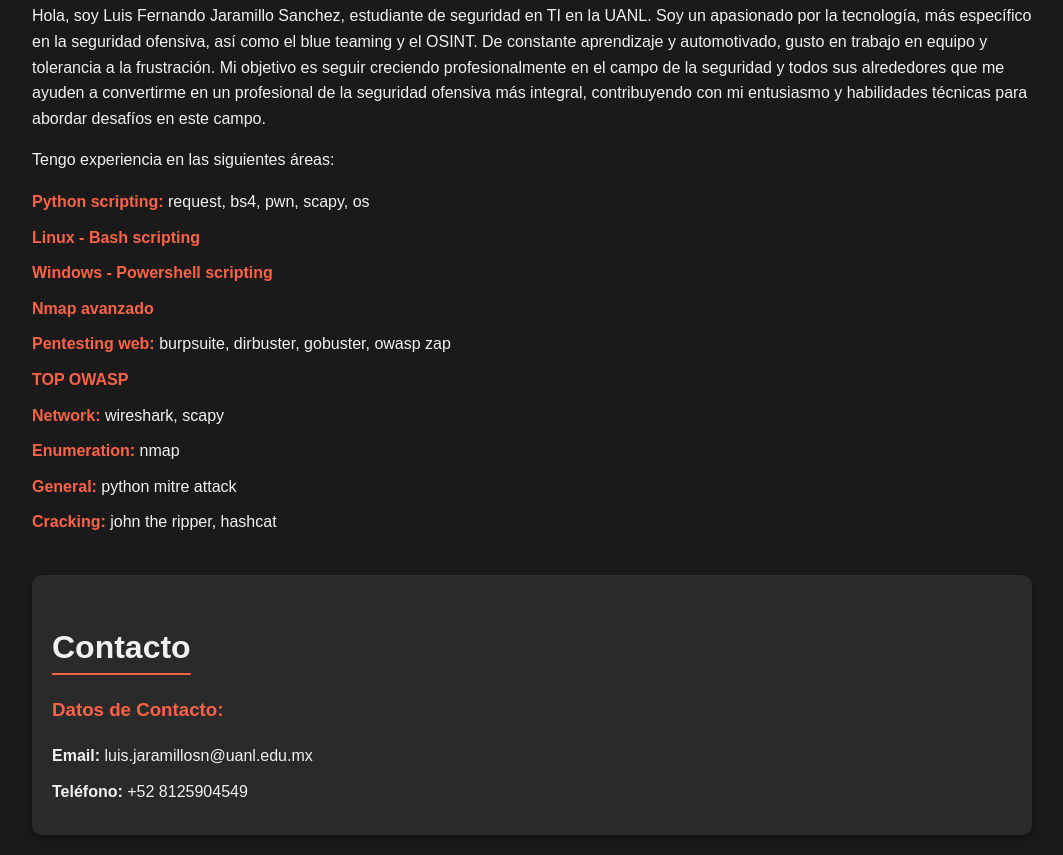
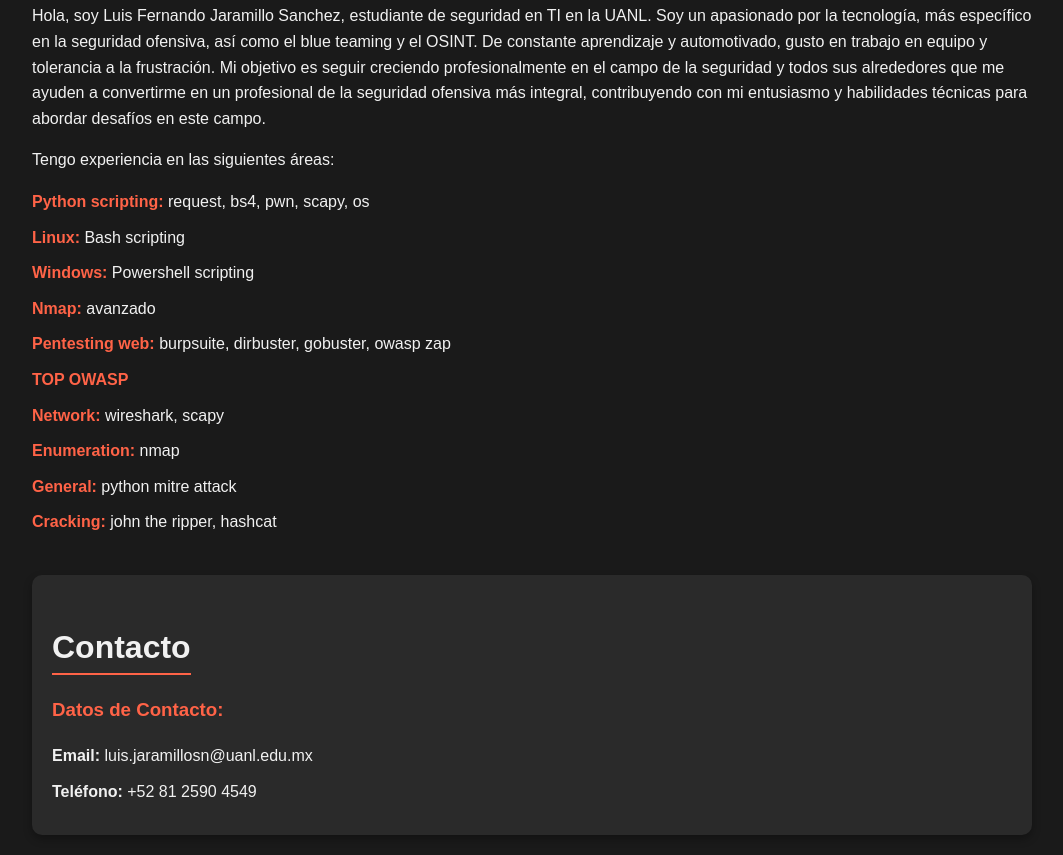
Before and after one commit to fersin/fersin.github.io, a plain HTML site: page index.html in a window 1280 px wide. Shown: the part 277-1132 px from the top of the page, without its empty margins (108-1171 px from the left). Drawn offline with Linux system fonts and the light colour scheme.

Commit message:
Update index.html

```diff
--- a/index.html
+++ b/index.html
@@ -11,6 +11,7 @@
             background-color: #1a1a1a;
             color: #f1f1f1;
             line-height: 1.6;
+             scroll-behavior: smooth;
         }
         header {
             background-color: #333;
@@ -92,9 +93,9 @@
             <p>Tengo experiencia en las siguientes áreas:</p>
             <ul>
                 <li><strong>Python scripting:</strong> request, bs4, pwn, scapy, os</li>
-                <li><strong>Linux - Bash scripting</strong></li>
-                <li><strong>Windows - Powershell scripting</strong></li>
-                <li><strong>Nmap avanzado</strong></li>
+                <li><strong>Linux:</strong> Bash scripting </li>
+                <li><strong>Windows:</strong> Powershell scripting</li>
+                <li><strong>Nmap:</strong> avanzado</li>
                 <li><strong>Pentesting web:</strong> burpsuite, dirbuster, gobuster, owasp zap</li>
                 <li><strong>TOP OWASP</strong></li>
                 <li><strong>Network:</strong> wireshark, scapy</li>
@@ -107,7 +108,7 @@
             <h2 class="section-title">Contacto</h2>
             <h3>Datos de Contacto:</h3>
             <p><strong>Email:</strong> luis.jaramillosn@uanl.edu.mx</p>
-            <p><strong>Teléfono:</strong> +52 8125904549</p>
+            <p><strong>Teléfono:</strong> +52 81 2590 4549</p>
         </section>
     </div>
 </body>
```
